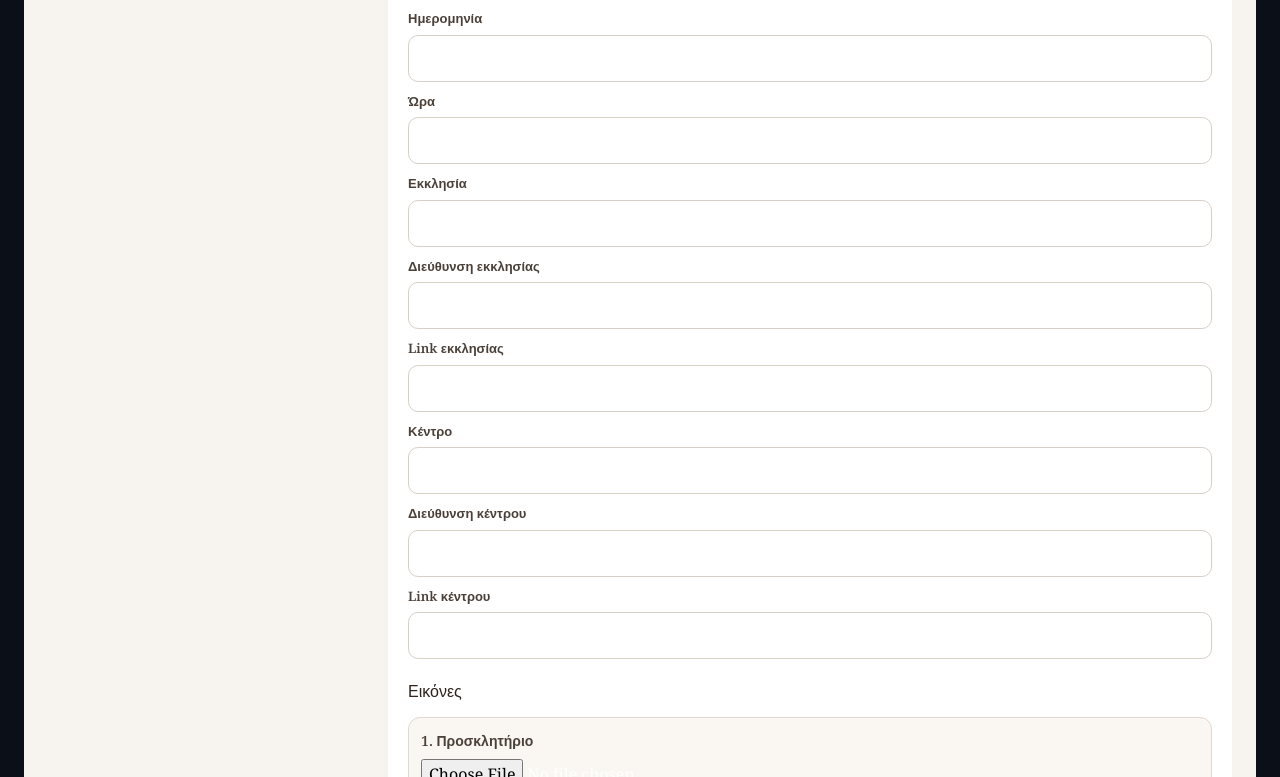
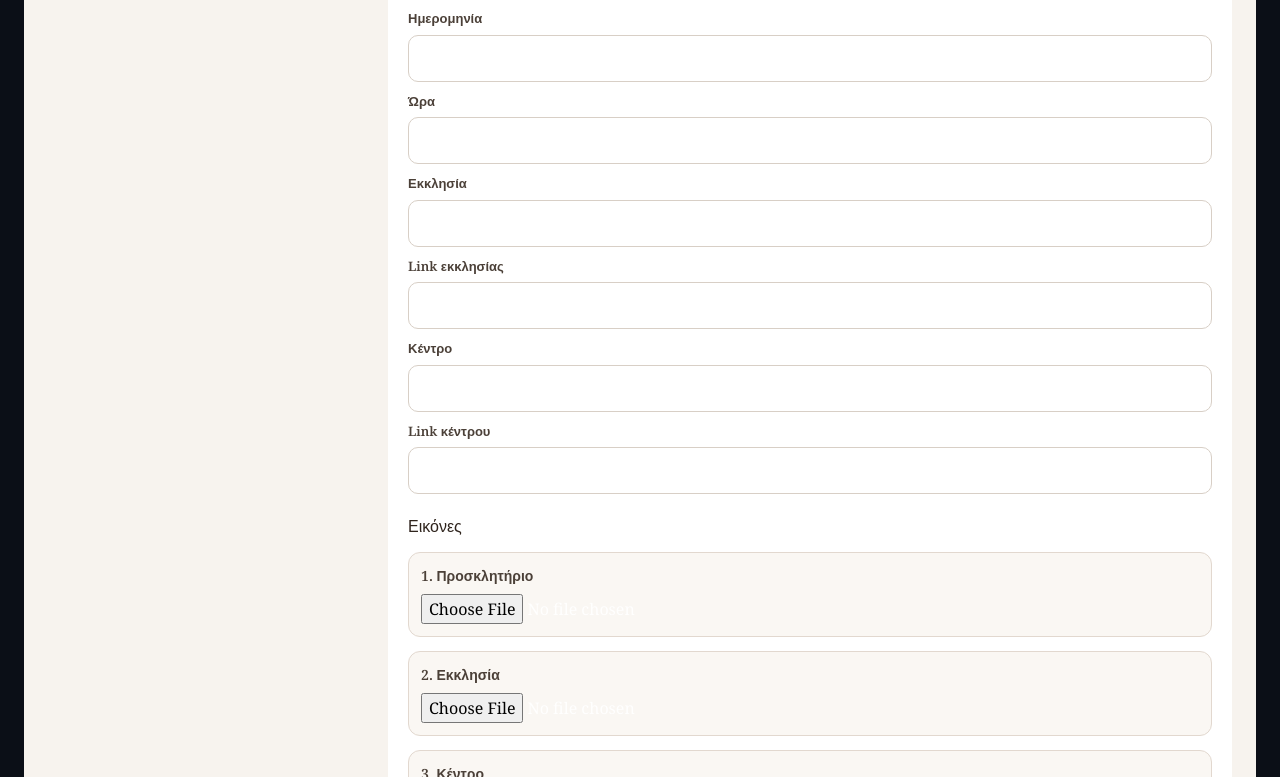
Before and after one commit to LabLouEvents/LabLouInvitation, a Next.js app: page /admin/events in a window 1280 px wide. Shown: the part 581-1358 px from the top of the page. Built offline with nearby package versions, Linux system fonts and the light colour scheme; no server answers; the database is empty; a web font is replaced by a local one.

Commit message:
remove unused address fields

```diff
--- a/components/AdminEventForm.tsx
+++ b/components/AdminEventForm.tsx
@@ -17,11 +17,9 @@ type EventRow = {
   time_text?: string | null;
 
   church_name?: string | null;
-  church_address?: string | null;
   church_map_url?: string | null;
 
   venue_name?: string | null;
-  venue_address?: string | null;
   venue_map_url?: string | null;
 
   invite_image_url?: string | null;
@@ -139,12 +137,6 @@ export default function AdminEventForm({
       />
 
       <Input
-        label="Διεύθυνση εκκλησίας"
-        value={form.church_address || ""}
-        onChange={(v) => update("church_address", v)}
-      />
-
-      <Input
         label="Link εκκλησίας"
         value={form.church_map_url || ""}
         onChange={(v) => update("church_map_url", v)}
@@ -156,11 +148,6 @@ export default function AdminEventForm({
         onChange={(v) => update("venue_name", v)}
       />
 
-      <Input
-        label="Διεύθυνση κέντρου"
-        value={form.venue_address || ""}
-        onChange={(v) => update("venue_address", v)}
-      />
 
       <Input
         label="Link κέντρου"
```
